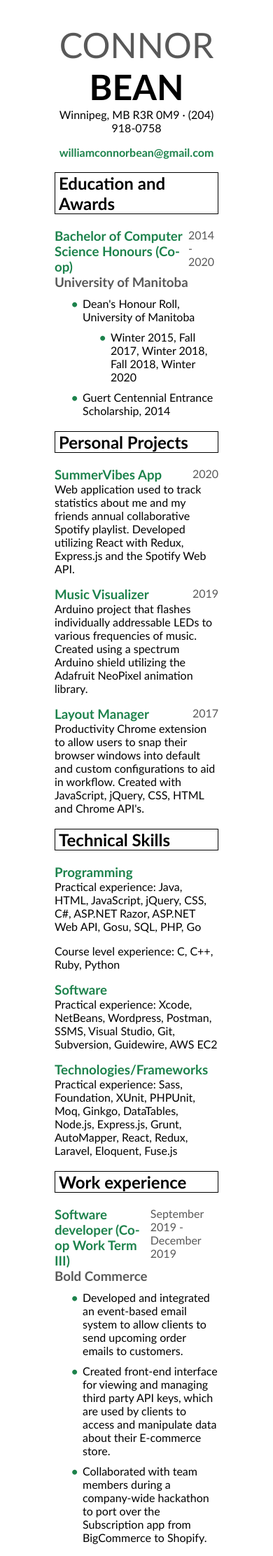
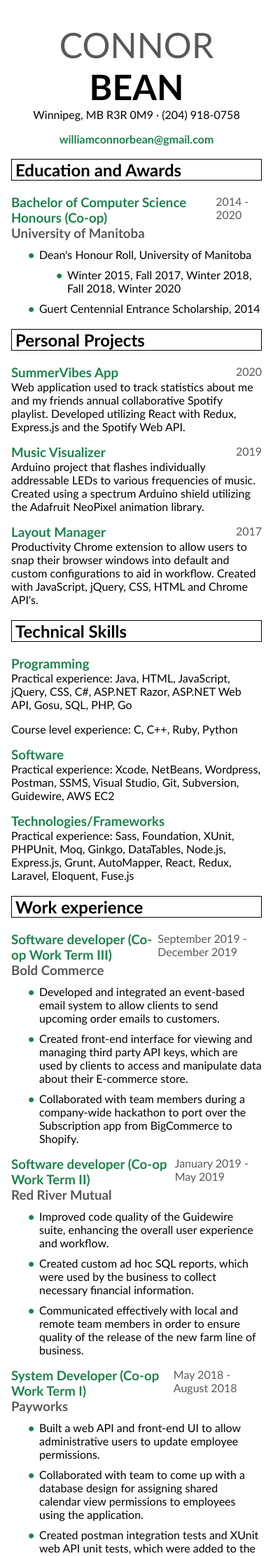
Before and after one commit to williamconnorbean/resume, a Jekyll site: the page built from index.md, in a window 390 px wide. Shown: the top 2223 px of the page at 70% size. Built offline with Jekyll 4.4.1, drawn with Linux system fonts in a browser that asks for light colours.

Commit message:
Decrease left/right margin on mobile

```diff
--- a/css/styles.css
+++ b/css/styles.css
@@ -65,3 +65,9 @@ li::before {
 .center {
     text-align: center;
 }
+
+@media (max-width: 768px) {
+    body {
+        margin: 1rem 1rem;
+    }
+}
```
